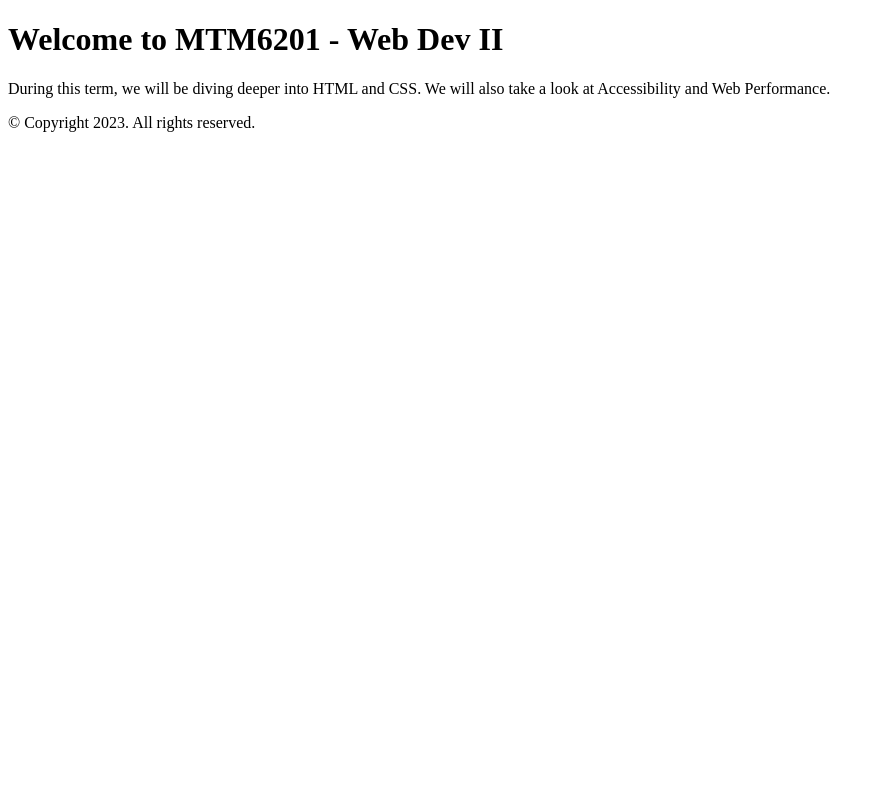
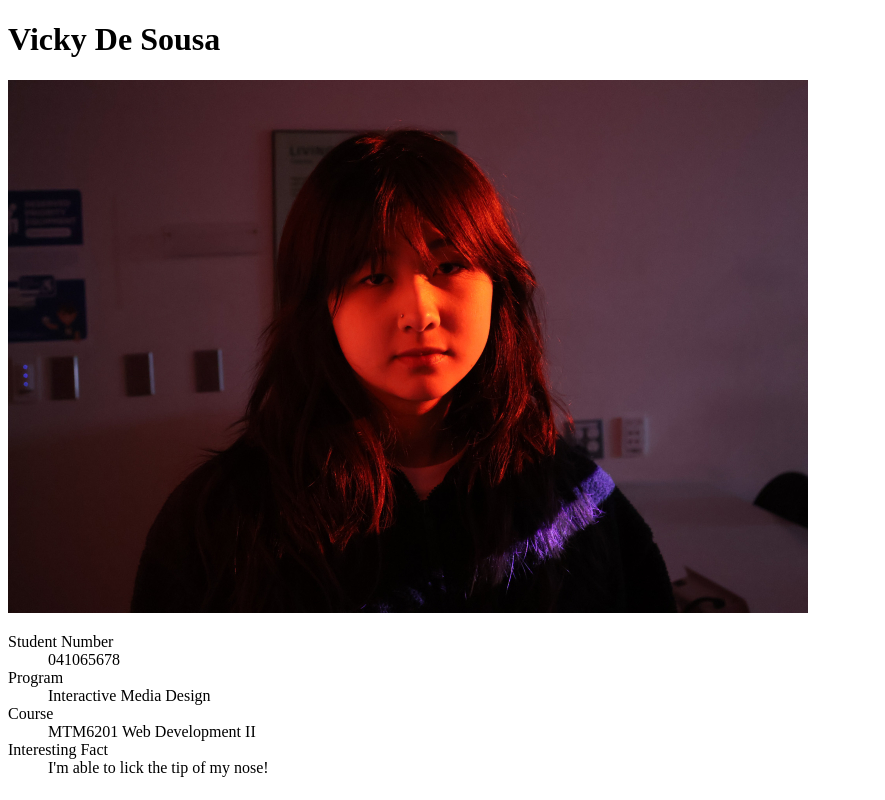
Before and after one commit to vickydeso/mtm6201-week1-030, a plain HTML site: page index.html in a window 1280 px wide. Shown: the whole page, without its empty margins (0-885 px from the left). Drawn offline with Linux system fonts and the light colour scheme.

Commit message:
adds image and description list to index.html

```diff
--- a/index.html
+++ b/index.html
@@ -4,17 +4,26 @@
     <meta charset="UTF-8">
     <meta http-equiv="X-UA-Compatible" content="IE=edge">
     <meta name="viewport" content="width=device-width, initial-scale=1.0">
-    <title>MTM6201 - Week 1 - Demo</title>
+    <title>Vicky De Sousa</title>
 </head>
 <body>
     <header>
-        <h1>Welcome to MTM6201 - Web Dev II</h1>
+        <h1>Vicky De Sousa</h1>
     </header>
     <main>
-        <p>During this term, we will be diving deeper into HTML and CSS. We will also take a look at Accessibility and Web Performance.</p>
+        <img src="images/vicky.jpg" alt="image of Vicky De Sousa">
+        <dl>
+            <dt>Student Number</dt>
+            <dd>041065678</dd>
+
+            <dt>Program</dt>
+            <dd>Interactive Media Design</dd>
+
+            <dt>Course</dt>
+            <dd>MTM6201 Web Development II</dd>
+
+            <dt>Interesting Fact</dt>
+            <dd>I'm able to lick the tip of my nose!</dd>
     </main>
-    <footer>
-        <p>&copy; Copyright 2023. All rights reserved.</p>
-    </footer>
 </body>
 </html>
```
